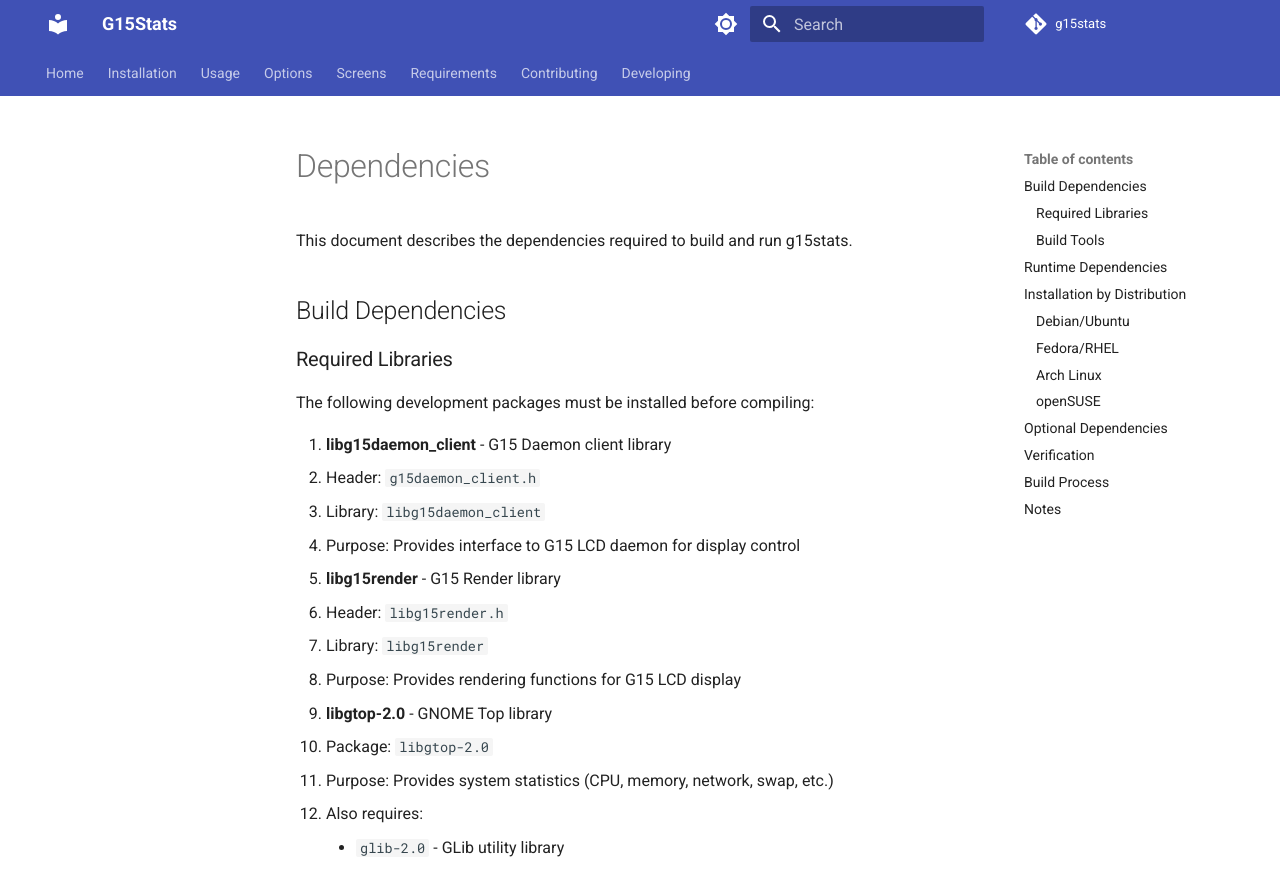
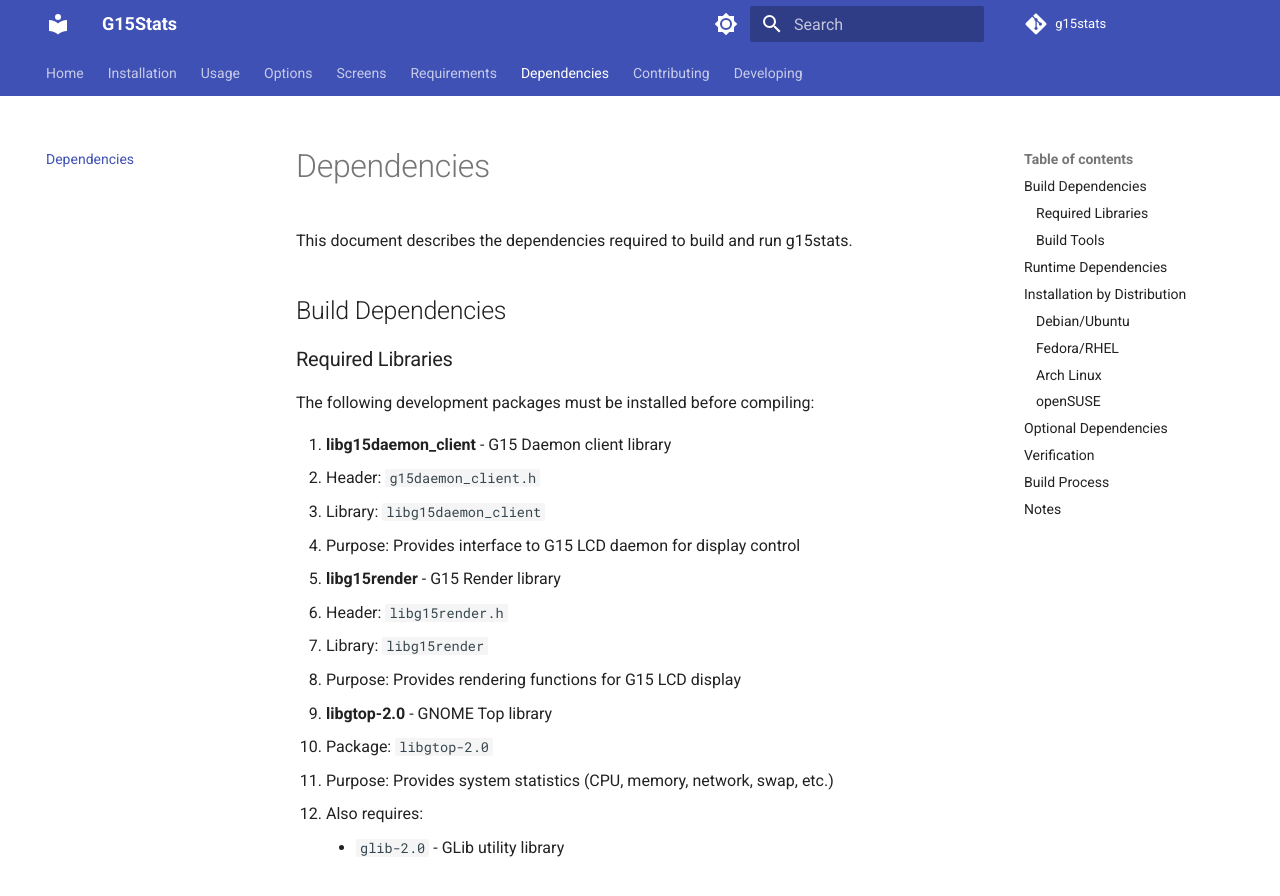
Before and after one commit to Torstein-Eide/g15stats, an MkDocs documentation site: the page built from docs/DEPENDENCIES.md, in a window 1280 px wide and 900 px high. Shown: the top 896 px of the window. Built offline with MkDocs 1.6.1 and Material for MkDocs 9.7.7, drawn with Linux system fonts in a browser that asks for light colours; comment, search, counter and statistics services are not loaded.

Commit message:
Polish docs nav and simplify automake include flags

```diff
--- a/mkdocs.yml
+++ b/mkdocs.yml
@@ -34,6 +34,7 @@ nav:
   - Options: options.md
   - Screens: screens.md
   - Requirements: requirements.md
+  - Dependencies: DEPENDENCIES.md
   - Contributing: contributing.md
   - Developing:
     - Creating Documentation: Developing/Creating-Documentation.md
```
Also changed, not shown: 1 other file.
